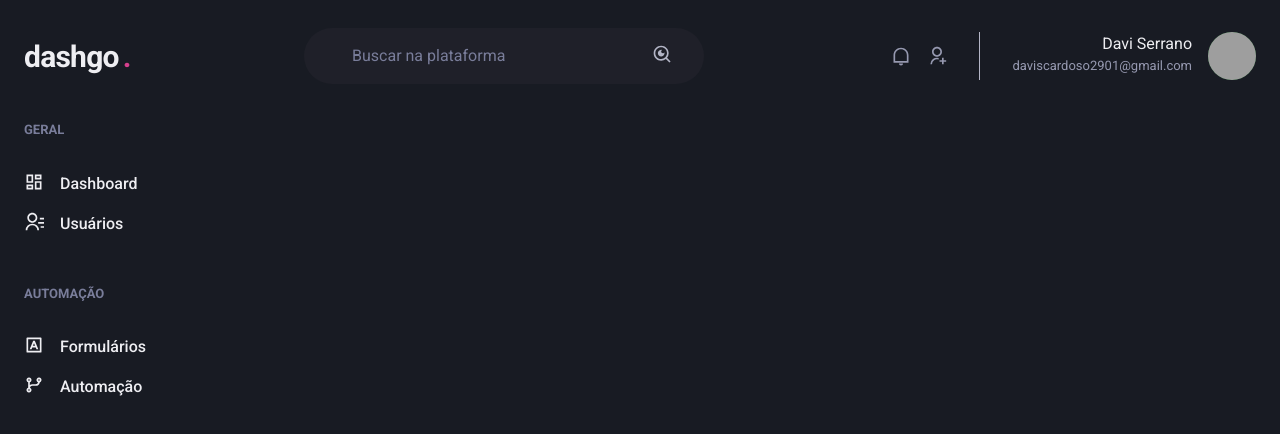
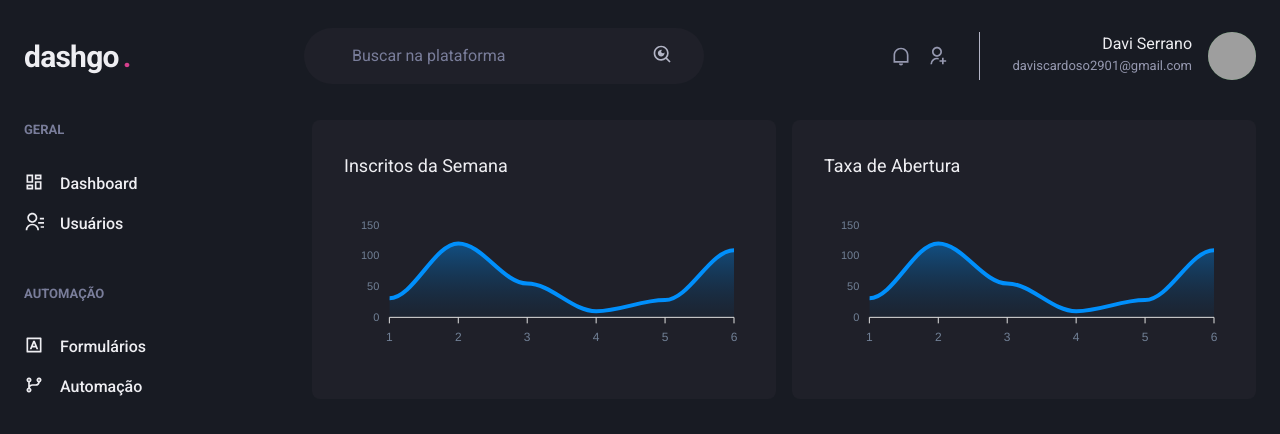
Before and after one commit to Davi-Serrano/dashgo-RocketSeat, a Next.js app: page /dashboard in a window 1280 px wide. Shown: the top 434 px of the page. Built offline with nearby package versions, Linux system fonts and the light colour scheme; grey boxes are pictures that could not be loaded.

Commit message:
Pagina Dashboard

```diff
--- a/package.json
+++ b/package.json
@@ -12,9 +12,11 @@
     "@chakra-ui/react": "^1.8.1",
     "@emotion/react": "^11.7.1",
     "@emotion/styled": "^11.6.0",
+    "apexcharts": "^3.33.1",
     "framer-motion": "^6.2.3",
     "next": "12.0.9",
     "react": "17.0.2",
+    "react-apexcharts": "^1.3.9",
     "react-dom": "17.0.2",
     "react-icons": "^4.3.1"
   },
--- a/src/pages/dashboard.tsx
+++ b/src/pages/dashboard.tsx
@@ -1,6 +1,64 @@
-import { Flex } from "@chakra-ui/react";
+import { Box, Flex, SimpleGrid, Text, theme} from "@chakra-ui/react";
 import { Header } from "../components/Header";
 import { Sidebar } from "../components/Sidebar";
+import dynamic from 'next/dynamic';
+import { delBasePath } from "next/dist/shared/lib/router/router";
+
+const Charts = dynamic(() => import('react-apexcharts'),
+{ ssr: false });
+
+const options = {
+     chart: {
+         toolbar: {
+             show: false,
+         },
+         zoom: {
+             enabled: false,
+         },
+         foreColor: theme.colors.gray[500]
+     },
+     grid: {
+         show: false
+     },
+     dataLabels: {
+         enabled: false,
+     },
+     tooltip: {
+        enabled: false,
+     },
+     xasis: {
+         type: "datetime",
+         axisBorder: {
+             color: theme.colors.gray[600]
+         },
+         axisTicks: {
+            color: theme.colors.gray[600]
+        },
+        categories:[
+            '2021-05-18T00:00:00.000Z',
+            '2021-05-18T00:00:00.000Z',
+            '2021-05-18T00:00:00.000Z',
+            '2021-05-18T00:00:00.000Z',
+            '2021-05-18T00:00:00.000Z',
+            '2021-05-18T00:00:00.000Z',
+        ],
+     },
+     fill:{
+        opacity: 0.3,
+        type: "gradient",
+        gradient: {
+           shade: "dark",
+           opacityForm: 0.7,
+           opacityTo: 0.3
+        },
+     },
+};
+
+const series = [
+    { name: "seriesOne", data: [31, 120, 55, 10, 28, 109] }
+]
+
+
 
 export default function Dashboard (){
     return(
@@ -10,6 +68,31 @@
 
             <Flex w="100%" my="6" maxBlockSize={1480} mx="auto" px="6">
                 <Sidebar />
+
+                <SimpleGrid flex="1" gap="4" minChildWidth="320px" align="flex-start">
+                    <Box
+                      p="8"
+                      bg="gray.800"
+                      borderRadius={8}
+                      pb="4"
+                      >
+                        <Text fontSize="lg" mb="4">Inscritos da Semana </Text>
+                        <Charts options={options} series={series} type="area" height={160} />
+                    </Box>
+
+                    <Box
+                      p="8"
+                      bg="gray.800"
+                      borderRadius={8}
+                      pb="4"
+                      >
+                        <Text fontSize="lg" mb="4">Taxa de Abertura</Text>
+                        <Charts options={options} series={series} type="area" height={160} />
+                    </Box>
+
+                </SimpleGrid>
+
+
             </Flex>
 
         </Flex>
```
Also changed, not shown: 1 other file (tests, documents, lock files or other folders).
